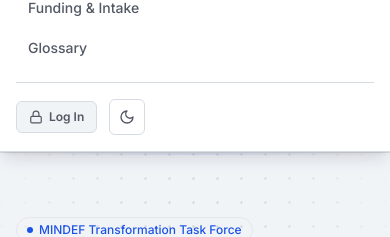
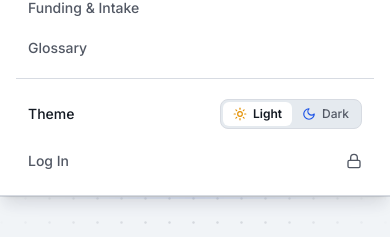
Before and after one commit to unluckyxiii/mpo, a Next.js app: page / in a window 390 px wide. Both pictures are taken after a click on the button 356 px from the left and 32 px from the top of the page. Shown: the part 330-567 px from the top of the page. Built offline with nearby package versions, Linux system fonts and the light colour scheme; no server answers.

Commit message:
style: format menu footer with Theme toggle and clean Log In / Log Out link without pills

```diff
--- a/src/components/auth/AuthStatusButton.tsx
+++ b/src/components/auth/AuthStatusButton.tsx
@@ -28,21 +28,15 @@ export function AuthStatusButton() {
 
   if (authenticated) {
     return (
-      <div className="flex items-center gap-1.5">
-        <span className="inline-flex items-center gap-1 rounded-full border border-success/30 bg-success/10 px-2.5 py-1 text-xs font-medium text-success">
-          <span className="h-1.5 w-1.5 rounded-full bg-success shrink-0" />
-          Logged In
-        </span>
       <button
         type="button"
         onClick={handleLogout}
-          title="Sign out"
-          className="inline-flex h-8 items-center gap-1 rounded-md border border-border bg-bg-subtle px-2.5 text-xs font-medium text-fg-muted hover:bg-bg-muted hover:text-fg transition-colors"
+        title="Sign out of MPO Portal"
+        className="inline-flex h-8 items-center gap-1.5 rounded-md border border-border bg-bg-subtle px-3 text-xs font-semibold text-fg-muted hover:border-danger hover:bg-danger/10 hover:text-danger transition-colors"
       >
-          <LogOut className="h-3 w-3" />
+        <LogOut className="h-3.5 w-3.5" />
         <span>Log Out</span>
       </button>
-      </div>
     );
   }
 
--- a/src/components/layout/Header.tsx
+++ b/src/components/layout/Header.tsx
@@ -4,14 +4,32 @@ import { useState } from "react";
 import Link from "next/link";
 import { usePathname } from "next/navigation";
 import { clsx } from "clsx";
-import { ThemeToggle } from "@/components/ui/ThemeToggle";
+import { ThemeToggle, ThemeSegmentedToggle } from "@/components/ui/ThemeToggle";
 import { CommandMenu } from "@/components/ui/CommandMenu";
 import { AuthStatusButton } from "@/components/auth/AuthStatusButton";
-import { Menu, X } from "lucide-react";
+import { Menu, X, Lock, LogOut } from "lucide-react";
+import { useEffect, useState } from "react";
+import { useRouter } from "next/navigation";
 
 export function Header() {
   const [mobileOpen, setMobileOpen] = useState(false);
+  const [authenticated, setAuthenticated] = useState<boolean | null>(null);
   const pathname = usePathname();
+  const router = useRouter();
+
+  useEffect(() => {
+    fetch("/api/auth/status")
+      .then((res) => res.json())
+      .then((data) => setAuthenticated(data.authenticated))
+      .catch(() => setAuthenticated(false));
+  }, [pathname, mobileOpen]);
+
+  const handleLogout = async () => {
+    await fetch("/api/auth/logout", { method: "POST" });
+    setAuthenticated(false);
+    setMobileOpen(false);
+    router.refresh();
+  };
 
   const navLinks = [
     { name: "Vision & Doctrine", href: "/vision-doctrine" },
@@ -116,10 +134,34 @@ export function Header() {
             })}
           </nav>
 
-          {/* Bottom of the Main Menu: Login Button & Theme Switch together */}
-          <div className="mt-4 pt-4 border-t border-border flex items-center gap-3 justify-start">
-            <AuthStatusButton />
-            <ThemeToggle />
+          {/* Bottom section after divider: Theme toggle then Log In / Log Out */}
+          <div className="mt-3 pt-3 border-t border-border flex flex-col gap-1.5">
+            {/* Theme row */}
+            <div className="flex items-center justify-between px-3 py-2 text-sm font-medium text-fg">
+              <span>Theme</span>
+              <ThemeSegmentedToggle />
+            </div>
+
+            {/* Auth row: Log In / Log Out */}
+            {authenticated ? (
+              <button
+                type="button"
+                onClick={handleLogout}
+                className="flex w-full items-center justify-between rounded-md px-3 py-2 text-sm font-medium text-fg-muted hover:bg-danger/10 hover:text-danger transition-colors text-left"
+              >
+                <span>Log Out</span>
+                <LogOut className="h-4 w-4" />
+              </button>
+            ) : (
+              <Link
+                href="/login"
+                onClick={() => setMobileOpen(false)}
+                className="flex items-center justify-between rounded-md px-3 py-2 text-sm font-medium text-fg-muted hover:bg-bg-subtle hover:text-fg transition-colors"
+              >
+                <span>Log In</span>
+                <Lock className="h-4 w-4" />
+              </Link>
+            )}
           </div>
         </div>
       )}
--- a/src/components/ui/ThemeToggle.tsx
+++ b/src/components/ui/ThemeToggle.tsx
@@ -2,6 +2,7 @@
 
 import { useEffect, useState } from "react";
 import { Sun, Moon } from "lucide-react";
+import { clsx } from "clsx";
 
 export function ThemeToggle() {
   const [mode, setMode] = useState<"light" | "dark">("light");
@@ -44,3 +45,56 @@ export function ThemeToggle() {
     </button>
   );
 }
+
+export function ThemeSegmentedToggle() {
+  const [mode, setMode] = useState<"light" | "dark">("light");
+  const [mounted, setMounted] = useState(false);
+
+  useEffect(() => {
+    setMounted(true);
+    const savedMode = localStorage.getItem("prizm.mode") as "light" | "dark" | null;
+    const initialMode = savedMode || "light";
+    setMode(initialMode);
+  }, []);
+
+  const setAppMode = (nextMode: "light" | "dark") => {
+    setMode(nextMode);
+    document.documentElement.dataset.mode = nextMode;
+    document.documentElement.dataset.zone = "enterprise";
+    document.documentElement.style.colorScheme = nextMode;
+    localStorage.setItem("prizm.mode", nextMode);
+  };
+
+  if (!mounted) return null;
+
+  return (
+    <div className="flex items-center rounded-lg border border-border bg-bg-muted p-0.5 text-xs">
+      <button
+        type="button"
+        onClick={() => setAppMode("light")}
+        className={clsx(
+          "flex items-center gap-1.5 rounded-md px-2.5 py-1 font-medium transition-all",
+          mode === "light"
+            ? "bg-surface text-fg shadow-xs font-semibold"
+            : "text-fg-muted hover:text-fg"
+        )}
+      >
+        <Sun className="h-3.5 w-3.5 text-warning" />
+        <span>Light</span>
+      </button>
+      <button
+        type="button"
+        onClick={() => setAppMode("dark")}
+        className={clsx(
+          "flex items-center gap-1.5 rounded-md px-2.5 py-1 font-medium transition-all",
+          mode === "dark"
+            ? "bg-surface text-fg shadow-xs font-semibold"
+            : "text-fg-muted hover:text-fg"
+        )}
+      >
+        <Moon className="h-3.5 w-3.5 text-accent" />
+        <span>Dark</span>
+      </button>
+    </div>
+  );
+}
```
Lines whose indentation alone changed are shown as unchanged.
